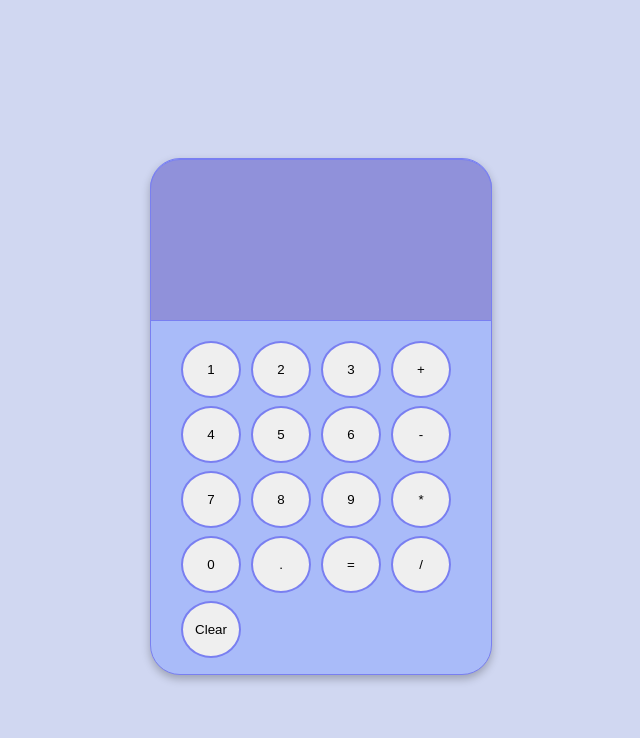
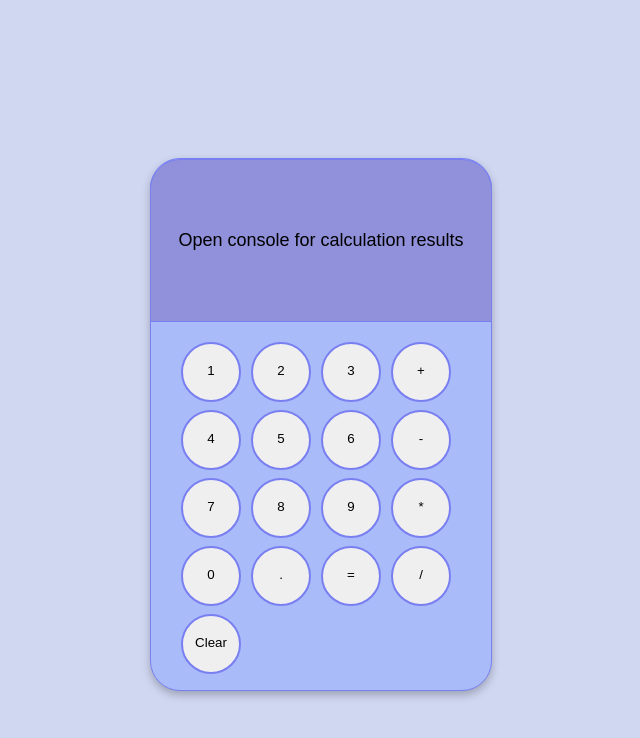
Before and after one commit to Spirit62/Calculator, a plain HTML site: page index.html in a window 1280 px wide. Shown: the whole page, without its empty margins (319-959 px from the left). Drawn offline with Linux system fonts and the light colour scheme.

Commit message:
Update CSS styles for screen container and add console message in HTML

```diff
--- a/calculator.css
+++ b/calculator.css
@@ -5,15 +5,16 @@ body{
 
 
 .screen-container{
-  width:350px;
+  width:100%;
   background-color: rgb(144, 145, 218);
   display:flex;
   justify-content: center;
-  padding:80px 15px;
+  padding:70px 15px;
   margin-bottom: 20px;
-  max-width: 310px;
   border-radius: 30px 30px 0px 0px;
   border: 1px solid rgb(121, 127, 241);
+  font-family: Arial;
+  font-size: 18px;
 }
 
 .container{
@@ -41,4 +42,5 @@ body{
   justify-content: center;
   border-radius: 50%;
   border: 2px solid rgb(121, 127, 241);
+  aspect-ratio: 1/1;
 }
--- a/index.html
+++ b/index.html
@@ -9,7 +9,7 @@
 
     <div class="container">
       <div class="screen-container">
-
+        Open console for calculation results
       </div>
       <div class="num-container">
         <div class="Row">
```
